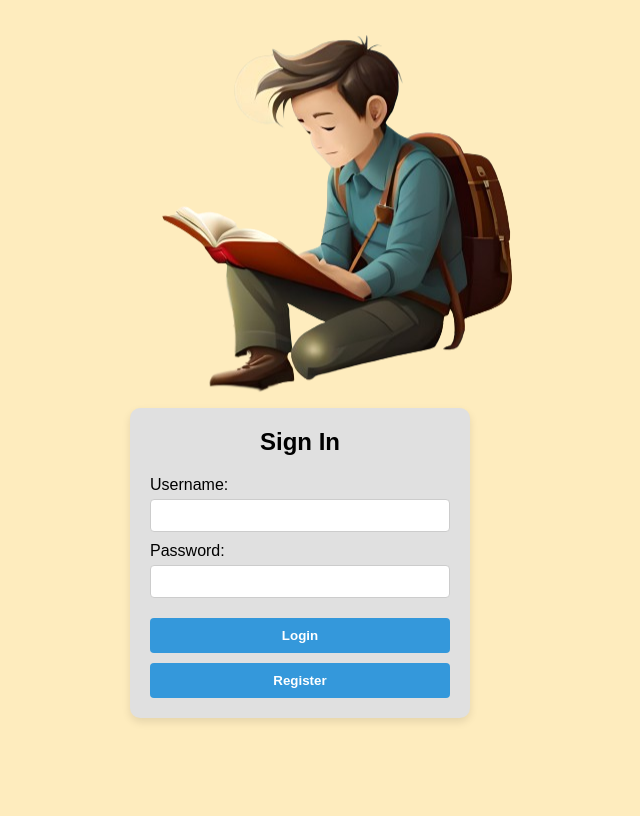
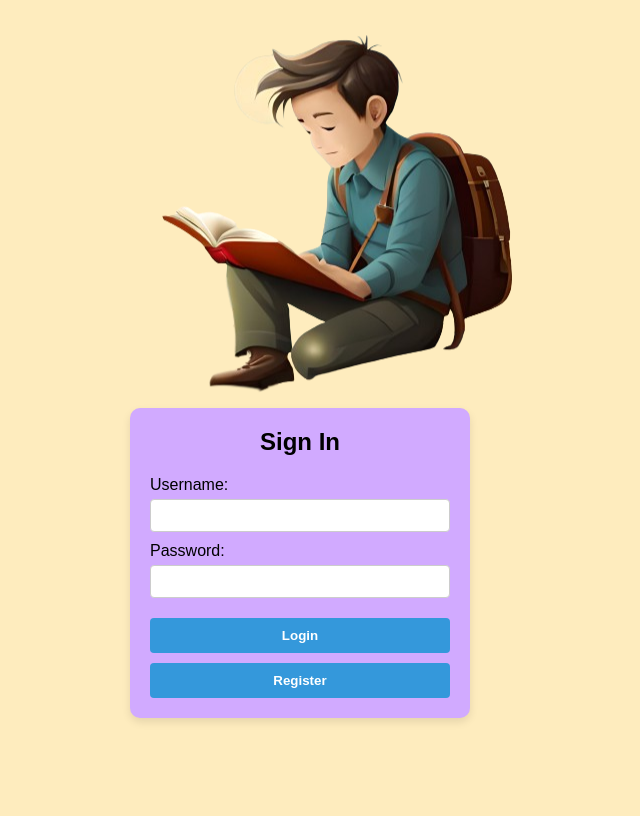
Before and after one commit to bruikey/Shaunslib, a Flask app: page / in a window 1280 px wide. Shown: the whole page, without its empty margins (340-980 px from the left). Run offline with Flask 3, Linux system fonts and the light colour scheme.

Commit message:
#addition

```diff
--- a/static/style.css
+++ b/static/style.css
@@ -37,7 +37,7 @@ body {
 }
 
 .login-section {
-  background-color: #e0e0e0;
+  background-color: #d1aaff;
   padding: 20px;
   width: 300px;
   margin: 0 auto;
```
